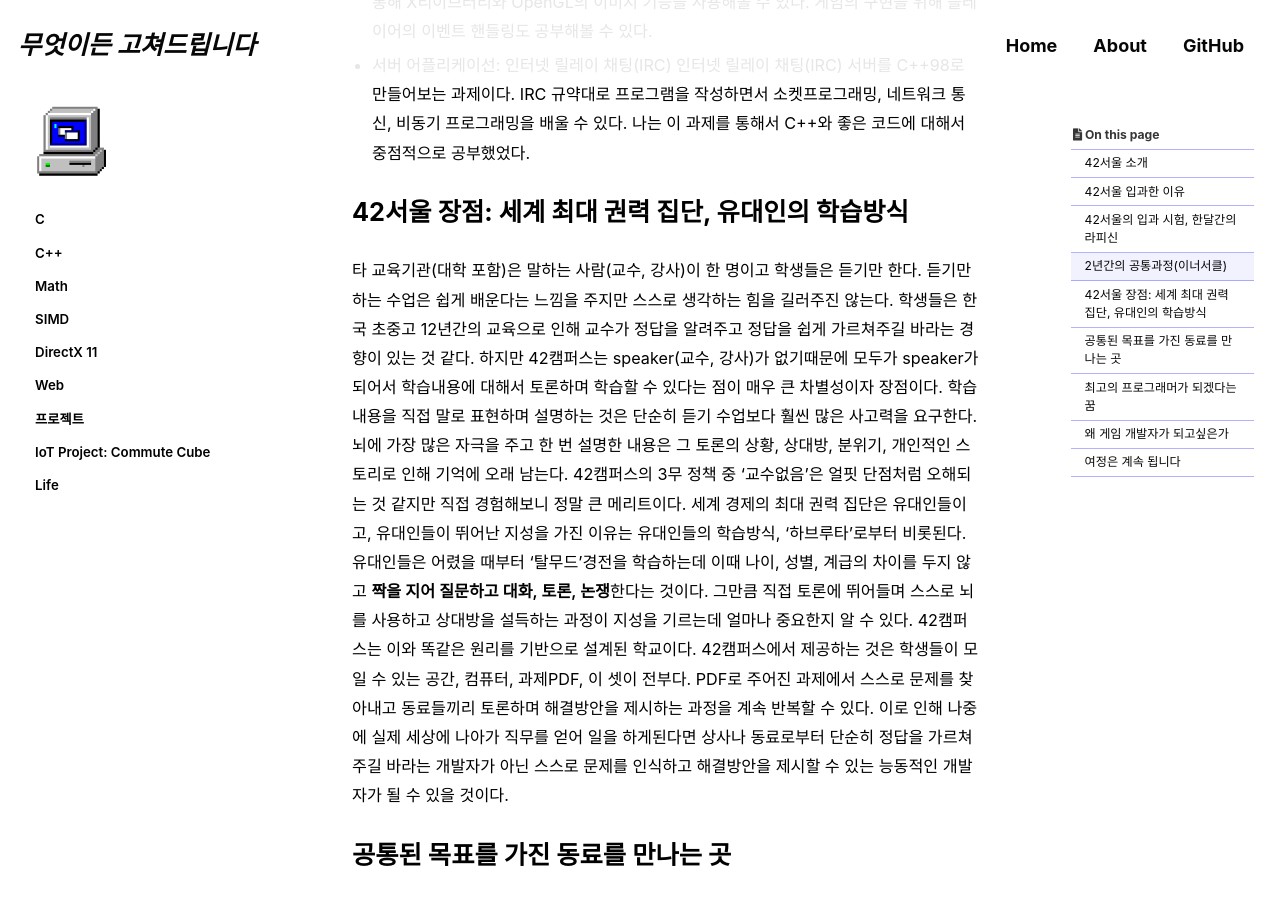
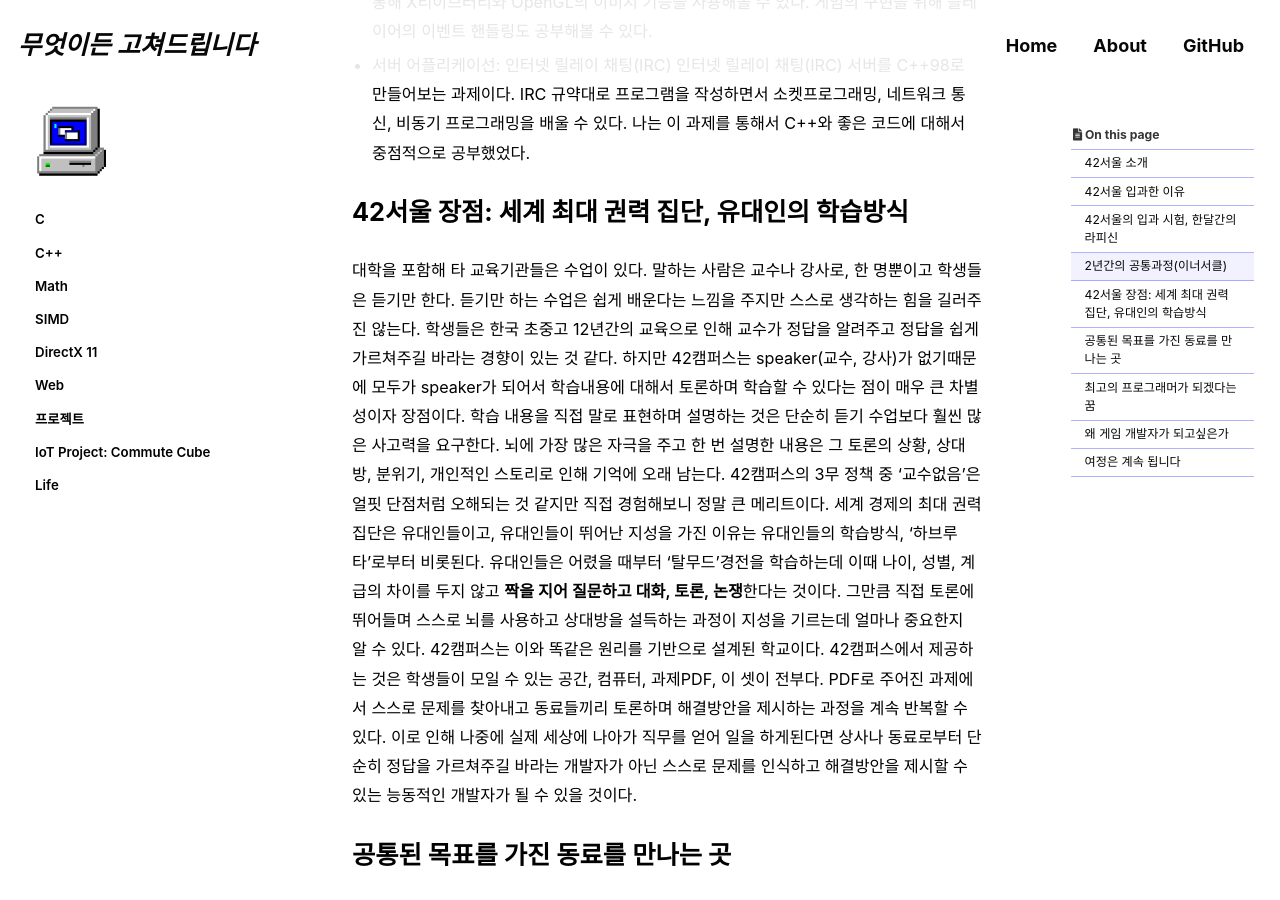
Before and after one commit to jeekpark/jeekpark.github.io, a Jekyll site: the page built from _posts/2024-07-10-life-42-seoul-review-0000.md, in a window 1280 px wide and 900 px high, scrolled down 2306 px. Built offline with Jekyll 4.4.1, drawn with Linux system fonts in a browser that asks for light colours; cached includes are drawn as plain includes; some web fonts are replaced; comment, search, counter and statistics services are not loaded.

Commit message:
Update: 2024-12-23

```diff
--- a/_posts/2024-07-10-life-42-seoul-review-0000.md
+++ b/_posts/2024-07-10-life-42-seoul-review-0000.md
@@ -55,7 +55,7 @@ C++를 통해 개체지향이 무엇인지 배우는 과제이다. 언어의 특
 인터넷 릴레이 채팅(IRC) 서버를 C++98로 만들어보는 과제이다. IRC 규약대로 프로그램을 작성하면서 소켓프로그래밍, 네트워크 통신, 비동기 프로그래밍을 배울 수 있다. 나는 이 과제를 통해서 C++와 좋은 코드에 대해서 중점적으로 공부했었다.
 
 # 42서울 장점: 세계 최대 권력 집단, 유대인의 학습방식
-타 교육기관(대학 포함)은 말하는 사람(교수, 강사)이 한 명이고 학생들은 듣기만 한다. 듣기만 하는 수업은 쉽게 배운다는 느낌을 주지만 스스로 생각하는 힘을 길러주진 않는다. 학생들은 한국 초중고 12년간의 교육으로 인해 교수가 정답을 알려주고 정답을 쉽게 가르쳐주길 바라는 경향이 있는 것 같다. 하지만 42캠퍼스는 speaker(교수, 강사)가 없기때문에 모두가 speaker가 되어서 학습내용에 대해서 토론하며 학습할 수 있다는 점이 매우 큰 차별성이자 장점이다. 학습 내용을 직접 말로 표현하며 설명하는 것은 단순히 듣기 수업보다 훨씬 많은 사고력을 요구한다. 뇌에 가장 많은 자극을 주고 한 번 설명한 내용은 그 토론의 상황, 상대방, 분위기, 개인적인 스토리로 인해 기억에 오래 남는다. 42캠퍼스의 3무 정책 중 '교수없음'은 얼핏 단점처럼 오해되는 것 같지만 직접 경험해보니 정말 큰 메리트이다. 세계 경제의 최대 권력 집단은 유대인들이고, 유대인들이 뛰어난 지성을 가진 이유는 유대인들의 학습방식, '하브루타'로부터 비롯된다. 유대인들은 어렸을 때부터 '탈무드'경전을 학습하는데 이때 나이, 성별, 계급의 차이를 두지 않고 **짝을 지어 질문하고 대화, 토론, 논쟁**한다는 것이다. 그만큼 직접 토론에 뛰어들며 스스로 뇌를 사용하고 상대방을 설득하는 과정이 지성을 기르는데 얼마나 중요한지 알 수 있다. 42캠퍼스는 이와 똑같은 원리를 기반으로 설계된 학교이다. 42캠퍼스에서 제공하는 것은 학생들이 모일 수 있는 공간, 컴퓨터, 과제PDF, 이 셋이 전부다. PDF로 주어진 과제에서 스스로 문제를 찾아내고 동료들끼리 토론하며 해결방안을 제시하는 과정을 계속 반복할 수 있다. 이로 인해 나중에 실제 세상에 나아가 직무를 얻어 일을 하게된다면 상사나 동료로부터 단순히 정답을 가르쳐주길 바라는 개발자가 아닌 스스로 문제를 인식하고 해결방안을 제시할 수 있는 능동적인 개발자가 될 수 있을 것이다.
+대학을 포함해 타 교육기관들은 수업이 있다. 말하는 사람은 교수나 강사로, 한 명뿐이고 학생들은 듣기만 한다. 듣기만 하는 수업은 쉽게 배운다는 느낌을 주지만 스스로 생각하는 힘을 길러주진 않는다. 학생들은 한국 초중고 12년간의 교육으로 인해 교수가 정답을 알려주고 정답을 쉽게 가르쳐주길 바라는 경향이 있는 것 같다. 하지만 42캠퍼스는 speaker(교수, 강사)가 없기때문에 모두가 speaker가 되어서 학습내용에 대해서 토론하며 학습할 수 있다는 점이 매우 큰 차별성이자 장점이다. 학습 내용을 직접 말로 표현하며 설명하는 것은 단순히 듣기 수업보다 훨씬 많은 사고력을 요구한다. 뇌에 가장 많은 자극을 주고 한 번 설명한 내용은 그 토론의 상황, 상대방, 분위기, 개인적인 스토리로 인해 기억에 오래 남는다. 42캠퍼스의 3무 정책 중 '교수없음'은 얼핏 단점처럼 오해되는 것 같지만 직접 경험해보니 정말 큰 메리트이다. 세계 경제의 최대 권력 집단은 유대인들이고, 유대인들이 뛰어난 지성을 가진 이유는 유대인들의 학습방식, '하브루타'로부터 비롯된다. 유대인들은 어렸을 때부터 '탈무드'경전을 학습하는데 이때 나이, 성별, 계급의 차이를 두지 않고 **짝을 지어 질문하고 대화, 토론, 논쟁**한다는 것이다. 그만큼 직접 토론에 뛰어들며 스스로 뇌를 사용하고 상대방을 설득하는 과정이 지성을 기르는데 얼마나 중요한지 알 수 있다. 42캠퍼스는 이와 똑같은 원리를 기반으로 설계된 학교이다. 42캠퍼스에서 제공하는 것은 학생들이 모일 수 있는 공간, 컴퓨터, 과제PDF, 이 셋이 전부다. PDF로 주어진 과제에서 스스로 문제를 찾아내고 동료들끼리 토론하며 해결방안을 제시하는 과정을 계속 반복할 수 있다. 이로 인해 나중에 실제 세상에 나아가 직무를 얻어 일을 하게된다면 상사나 동료로부터 단순히 정답을 가르쳐주길 바라는 개발자가 아닌 스스로 문제를 인식하고 해결방안을 제시할 수 있는 능동적인 개발자가 될 수 있을 것이다.
 
 # 공통된 목표를 가진 동료를 만나는 곳
 42서울에는 1400 여 명의 학생들이 존재한다. 다양한 사람들이 존재하고 그 중, 공통된 목표를 가진 사람들을 만날 때도 있다. 나같은 경우는 게임개발자가 되고 싶고, 같은 꿈을 가진 동료들을 몇 명 만나게 되었다. 모두 인사이트가 다르다. 서로가 바라보는 시야의 내용을 공유하다보면 더욱 시야가 확장되어 있는 자신을 발견하게 된다. 서로가 발견한 블로그의 글, 책, 유튜브 영상, 깃허브 레포지터리, 레딧 스레드등을 공유하면서 내가 모르던 세계를 동료가 보여줄 때가 있다. 이러한 과정이 즐겁고 나의 시야를 넓혀주니 골방에서 혼자 공부하기 보단 나와서 동료를 사귀면서 공부하는 것도 좋다. 골방이더라도 온라인 친구를 만드는 것이 좋을 것 같다. 함께 2년간 즐겁게 공부할 수 있도록 도와준 TN, JL, JH, GH, HM, EO 님께 고맙다는 말을 전하고 싶다.
```
